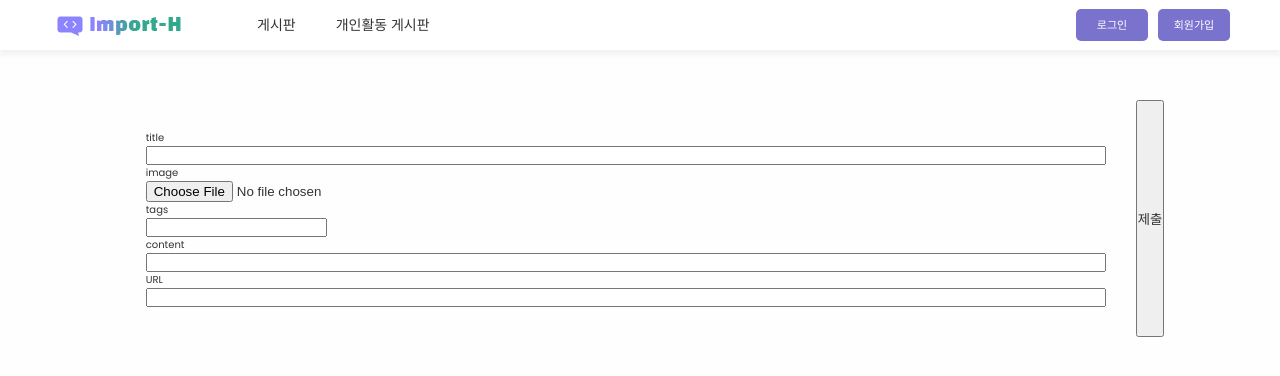
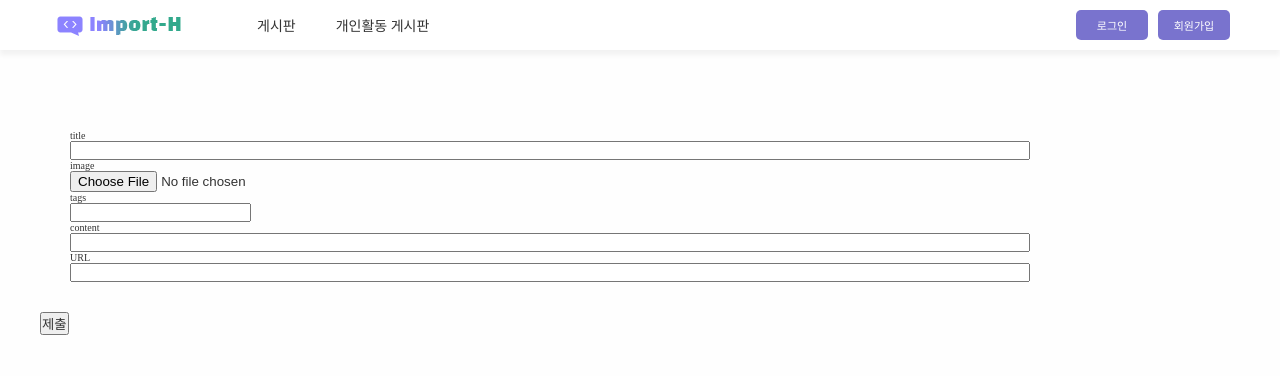
Before and after one commit to import-H/frontend, a React (Create React App) app: page /admin in a window 1280 px wide. Shown: the top 376 px of the page. Built offline with nearby package versions, Linux system fonts and the light colour scheme; a small style sheet from the web is missing.

Commit message:
STYLE : MyPage 레이아웃 및 GlobalStyle 수정, react-helmet 적용

```diff
--- a/package.json
+++ b/package.json
@@ -16,6 +16,7 @@
     "jwt-decode": "^3.1.2",
     "react": "^17.0.2",
     "react-dom": "^17.0.2",
+    "react-helmet": "^6.1.0",
     "react-redux": "^7.2.6",
     "react-router-dom": "^6.2.1",
     "react-scripts": "5.0.0",
--- a/src/App.js
+++ b/src/App.js
@@ -1,4 +1,5 @@
 import React from "react";
+import { Helmet } from 'react-helmet';
 import GlobalStyle from "./Styles/Globalstyle";
 import { MainContainer, Container } from "./Styles/theme";
 import Banner from "./Components/Banner";
@@ -7,6 +8,11 @@ import Main from "./Pages/Main";
 const App = () => {
   return (
     <MainContainer>
+      <Helmet>
+        <link rel="preconnect" href="https://fonts.googleapis.com" />
+        <link rel="preconnect" href="https://fonts.gstatic.com" crossorigin />
+        <link href="https://fonts.googleapis.com/css2?family=Noto+Sans+KR:wght@100;300;400;500;700;900&family=Poppins:ital,wght@0,100;0,200;0,300;0,400;0,500;0,600;0,700;0,800;0,900;1,100;1,200;1,300;1,400;1,500;1,600;1,700;1,800;1,900&display=swap" rel="stylesheet" />
+      </Helmet>
       <div style={{ width: "100%" }}>
         <GlobalStyle />
         <Banner />
--- a/src/Pages/MyPage.js
+++ b/src/Pages/MyPage.js
@@ -12,7 +12,43 @@ import styled from "styled-components";
 import GlobalStyle from "../Styles/Globalstyle.js";
 import { Button, Input, Container } from "../Styles/theme.js";
 
+// icon
+import { FontAwesomeIcon } from "@fortawesome/react-fontawesome";
+import { faPen } from "@fortawesome/free-solid-svg-icons";
+
 import noneProfileImg from "../images/none_profile_image.png"
+
+// style
+const MyPageWrapper = styled(Container)`
+  & .profileImgArea{
+    margin-right: 1.5rem;
+    & .EditbuttonArea{
+      margin-top: 0.5rem;
+    }
+  }
+
+  & .nicknameArea{
+    margin-bottom: 1rem;
+  }
+
+  & .introductionArea{
+    color: #aaa;
+
+    & h2 {
+      font-weight: 400;
+      margin-right: 5px;
+    }
+
+    & .editIcon{
+      padding: 5px;
+      color: #333;
+      transition: all 0.3s;
+      &:hover{
+        color: var(--point-color-orange);
+      }
+    }
+  }
+`;
 
 const MyPage = () => {
   const navigate = useNavigate();
@@ -30,10 +66,12 @@ const MyPage = () => {
   const buttonClick = () => alert('버튼 클릭 임시 함수');
 
   return (
-      <Container>
+      <MyPageWrapper >
           <GlobalStyle />
           {/* User Info */}
-          <div>
+          <div className="flex flex-jc-c">
+            <div className="profileImgArea">
+              {/* profile image */}
               <div>
                 {profileImg === null ? (
                   <img src={noneProfileImg} width="100" height="100" />
@@ -41,17 +79,21 @@ const MyPage = () => {
                   <img src={profileImg} width="100" height="100" />
                 )}
               </div>
-            <div style={{marginTop: "5%"}}>
+              <div className="EditbuttonArea">
+                {/* profile image edit button */}
                 <Link to="" className="linkBtn" style={{marginBottom: "3%"}} onClick={buttonClick}>사진 변경</Link>
                 <Link to="" div className="linkBtn" onClick={buttonClick}>사진 삭제</Link>
               </div>
             </div>
-          <div style={{margin: "0 0 0 3%"}}>
-            <div><h1>{nickname}님</h1></div>
-            <div><h2>자기소개</h2></div>
-            <Link to="">수정하기</Link>
+            {/* 자기소개 */}
+            <div>
+              <div className="nicknameArea"><h1>{nickname}님</h1></div>
+              <div className="introductionArea flex flex-ai-c"><h2>자기소개</h2> <Link to="" className="editIcon" ><FontAwesomeIcon icon={faPen} /></Link></div>
+
             </div>
-      </Container>
+          </div>
+          {/* 추가코드 이 밑으로 입력 */}
+      </MyPageWrapper>
   )
 }
 
--- a/src/Pages/Posts.js
+++ b/src/Pages/Posts.js
@@ -42,6 +42,7 @@ const samplePosts = [
 // style
 const BoardWrap = styled.div`
   width: 80%;
+  margin: 0 auto;
 `;
 
 const BoardList = styled.div`
--- a/src/Styles/Globalstyle.js
+++ b/src/Styles/Globalstyle.js
@@ -2,8 +2,6 @@
 import { createGlobalStyle } from "styled-components";
 
 const GlobalStyle = createGlobalStyle`
-    // font import
-    @import url('https://fonts.googleapis.com/css2?family=Noto+Sans+KR:wght@100;300;400;500;900&family=Poppins:ital,wght@0,100;0,200;0,300;0,400;0,500;0,600;0,700;0,800;0,900;1,100;1,200;1,300;1,400;1,500;1,600;1,700;1,800;1,900&display=swap');
 
     :root{
       --point-color-orange: #FF6C26;
--- a/src/Styles/theme.js
+++ b/src/Styles/theme.js
@@ -41,6 +41,9 @@ const Container = styled.div`
   margin-top: 50px;
   min-width: 300px;
   padding: 50px 0;
+`;
+
+const FlexContainer = styled(Container)`
   display: flex;
   justify-content: center;
 `;
```
Also changed, not shown: 2 other files (tests, documents, lock files or other folders). Lines whose indentation alone changed are shown as unchanged.
